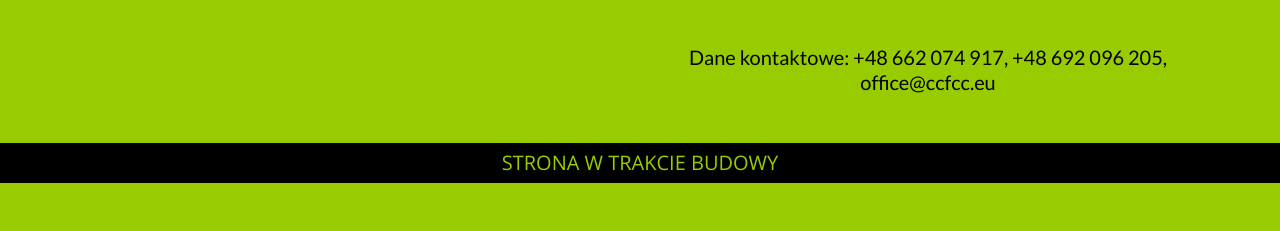
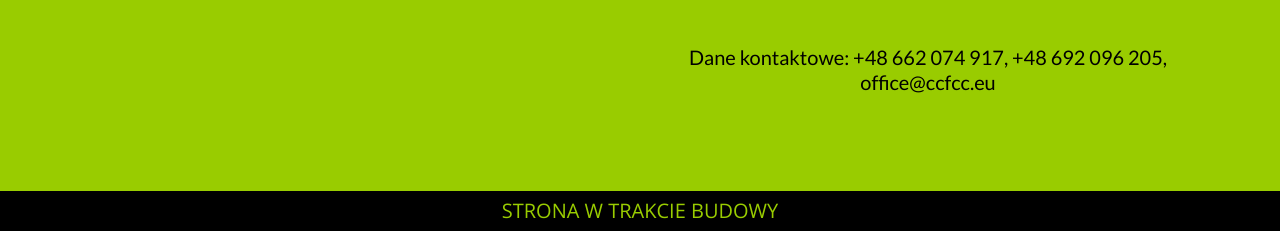
Before and after one commit to PZalles/Sunflowers_in_progress, a plain HTML site: page index.html in a window 1280 px wide. Shown: the part 681-912 px from the top of the page. Before the commit the page ends 864 px from the top, so only its background shows below. Drawn offline with nearby package versions, Linux system fonts and the light colour scheme.

Commit message:
Add div.wrap

```diff
--- a/index.html
+++ b/index.html
@@ -11,6 +11,7 @@
 </head>
 
 <body>
+    <div class="wrap">
         <div class="nav clearfix">
             <ul>
                 <li><a href="#">O Marce</a></li>
@@ -44,6 +45,7 @@
         <div class="footer">
             <p>Strona w trakcie budowy</p>
         </div>
+    </div>
 </body>
 
 </html>
--- a/style.css
+++ b/style.css
@@ -13,6 +13,10 @@ font-family: 'Open Sans', sans-serif; */
 }
 
 body {
+    /* background-color: #9c0; */
+}
+
+.wrap {
     background-color: #9c0;
 }
 
@@ -118,6 +122,6 @@ body {
     }
 
     .footer {
-        margin-top: 0;
+        margin-top: 48px;
     }
 }
```
Lines whose indentation alone changed are shown as unchanged.
